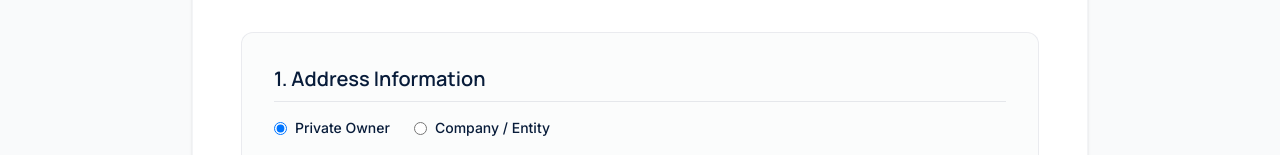
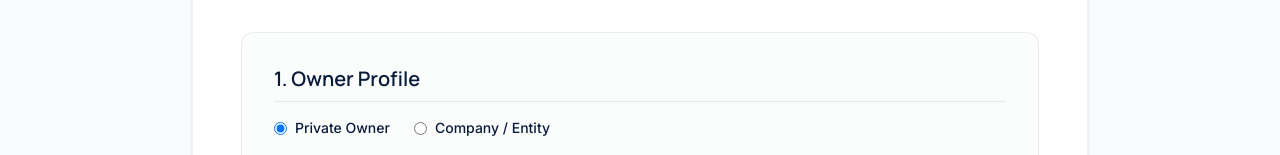
Before and after one commit to sohaib2good-source/Flix, a React (Vite) app: page /boat-registration in a window 1280 px wide. Shown: the part 253-408 px from the top of the page. Built offline with nearby package versions, Linux system fonts and the light colour scheme; no server answers.

Commit message:
refactor(form): rename section 1 to Owner Profile

```diff
--- a/src/pages/BoatRegistration.tsx
+++ b/src/pages/BoatRegistration.tsx
@@ -8,7 +8,7 @@ export default function BoatRegistration() {
   });
 
   const [formData, setFormData] = useState({
-    // Section 1: Address Information
+    // Section 1: Owner Profile
     contactType: 'private',
     firstName: '',
     lastName: '',
@@ -119,9 +119,9 @@ export default function BoatRegistration() {
 
         <form onSubmit={handleSubmit} className="space-y-8">
 
-          {/* Section 1: Address Information */}
+          {/* Section 1: Owner Profile */}
           <div className="bg-gray-50/60 p-6 md:p-8 rounded-xl border border-gray-200/80">
-            <h2 className="text-xl font-semibold mb-4 text-[#081C3A] border-b border-gray-200 pb-2">1. Address Information</h2>
+            <h2 className="text-xl font-semibold mb-4 text-[#081C3A] border-b border-gray-200 pb-2">1. Owner Profile</h2>
 
             <div className="mb-5 flex gap-6">
               <label className="flex items-center gap-2 cursor-pointer font-medium text-sm text-[#081C3A]">
```
